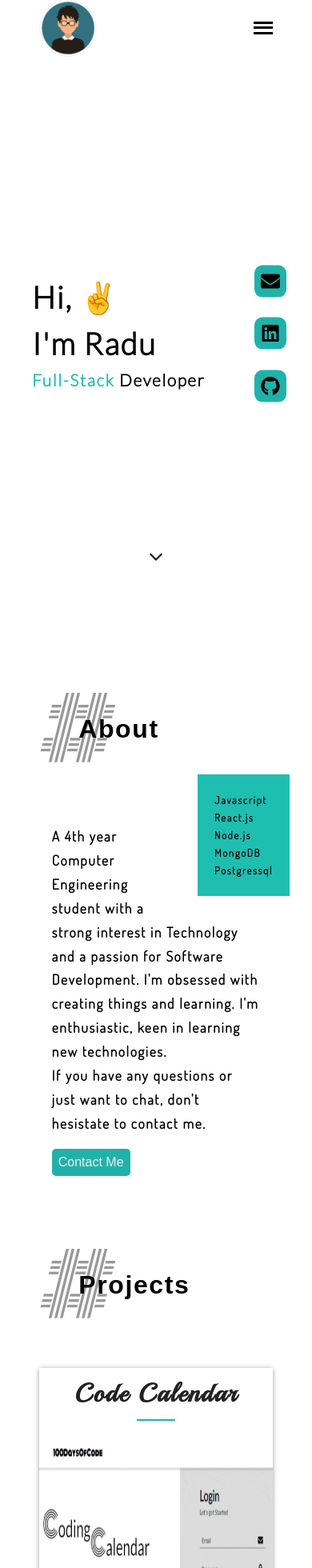
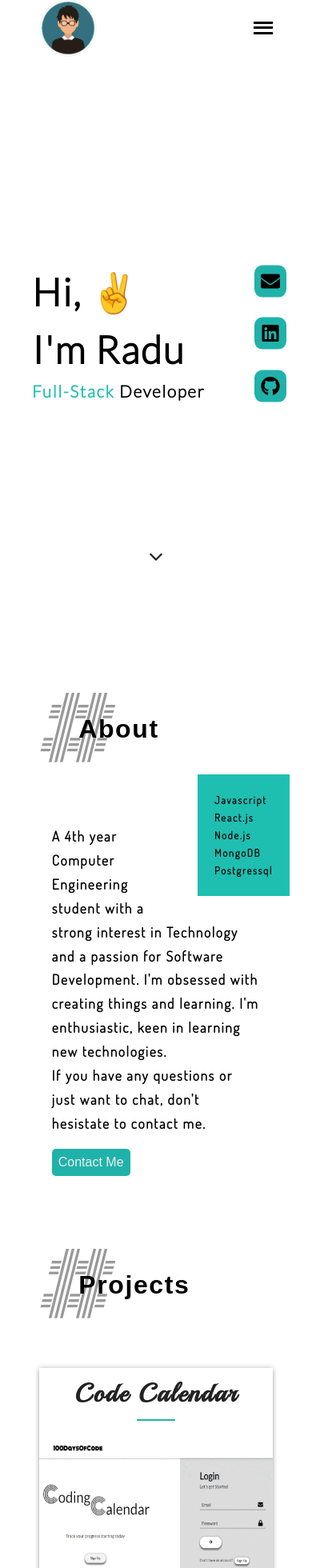
Before and after one commit to raducal/Portfolio, a React (Create React App) app: page / in a window 390 px wide. Shown: the part 5-1965 px from the top of the page at 80% size. Built offline with nearby package versions, Linux system fonts and the light colour scheme.

Commit message:
fixed mobile issue

```diff
--- a/src/App.css
+++ b/src/App.css
@@ -143,7 +143,7 @@ li {
   flex-direction: column;
   text-align: left;
   margin-left: auto;
-  margin-right: 2rem;
+  margin-right: 7rem;
 }
 
 .header-text h1 {
@@ -151,8 +151,7 @@ li {
 }
 
 .header-slogan {
-  height: 2rem;
-  width: 22rem;
+  width: 100%;
   font-size: 1.7rem;
 }
 
@@ -577,6 +576,7 @@ li {
   font-family: "Dosis", sans-serif;
   font-weight: 600;
   font-size: 1rem;
+  flex-wrap: wrap;
 }
 
 .project-tech p {
@@ -729,10 +729,10 @@ li {
   }
   /* HEADER */
   .header-text {
-    margin: 0 2.5rem;
+    margin-left: 2.5rem;
   }
   .header-text h1 {
-    font-size: 2.4rem;
+    font-size: 3rem;
   }
 
   .header-content {
@@ -770,6 +770,12 @@ li {
     height: 100%;
     max-width: 100%;
   }
+  .project-img {
+    height: 200px;
+  }
+  .project-img-mobile {
+    height: 200px;
+  }
   .container {
     width: 100%;
     margin: none;
--- a/src/components/HeaderSection/Hero.js
+++ b/src/components/HeaderSection/Hero.js
@@ -62,7 +62,7 @@ const Hero = () => {
               I'm <span className="name">Radu</span>
             </h1>
             <h3 className="header-slogan">
-              <span className="header-span">Full-Stack</span> Developer
+              <span className="header-span">Full-Stack </span> Developer
             </h3>
           </div>
           <SocialIcons />
--- a/src/components/ProjectsSection/SingleProject.js
+++ b/src/components/ProjectsSection/SingleProject.js
@@ -67,7 +67,7 @@ const SingleProject = ({
         <div className="project-tech">
           <p style={{ color: "#000" }}>Tech: </p>
           {tech.split(" ").map((t) => {
-            return <p style={{ paddingRight: "0.3rem" }}>{t}</p>;
+            return <span style={{ paddingRight: "0.25rem" }}>{t}</span>;
           })}
         </div>
         <div className="btn-container">{buttonsShow()}</div>
```
